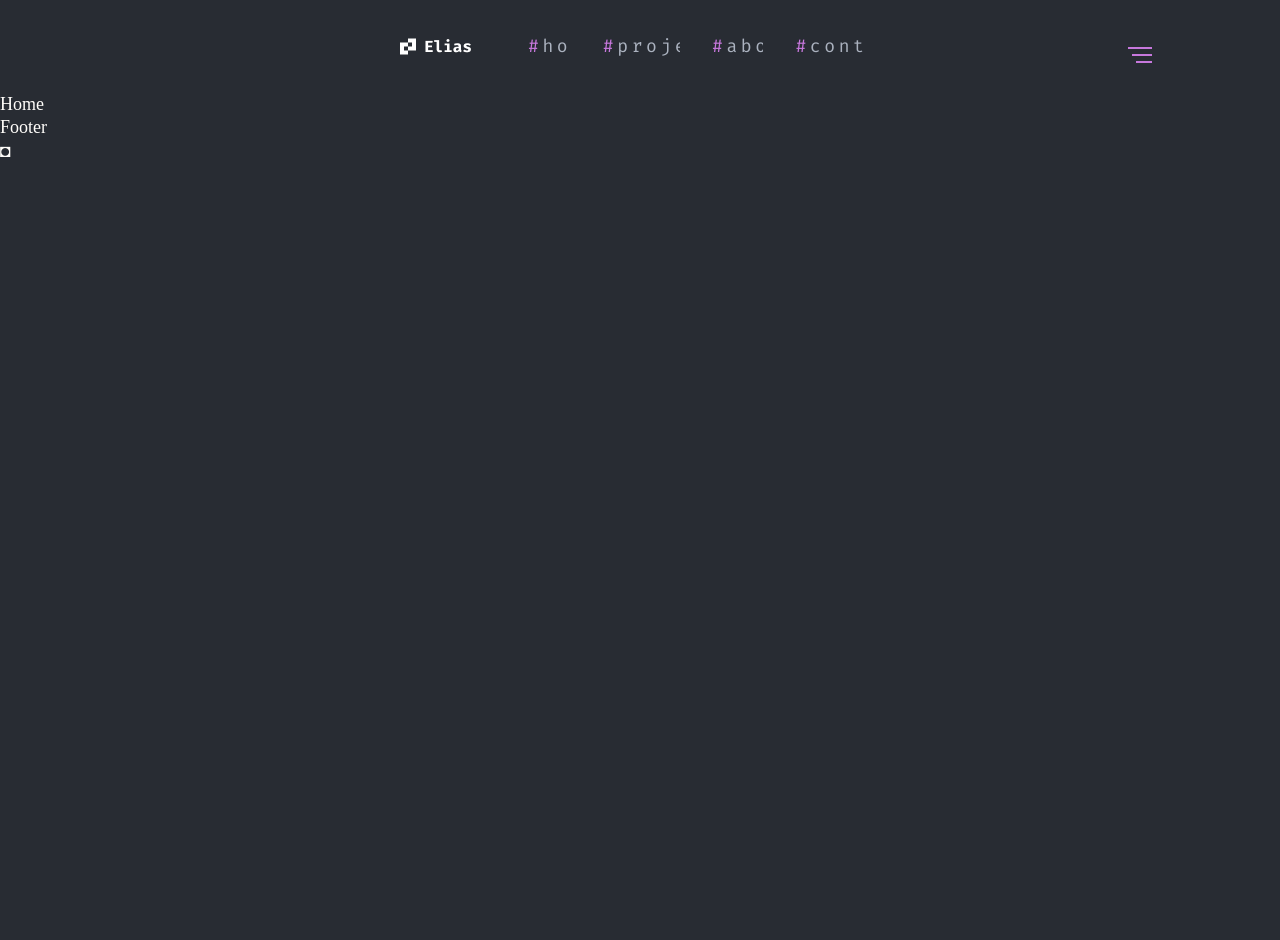
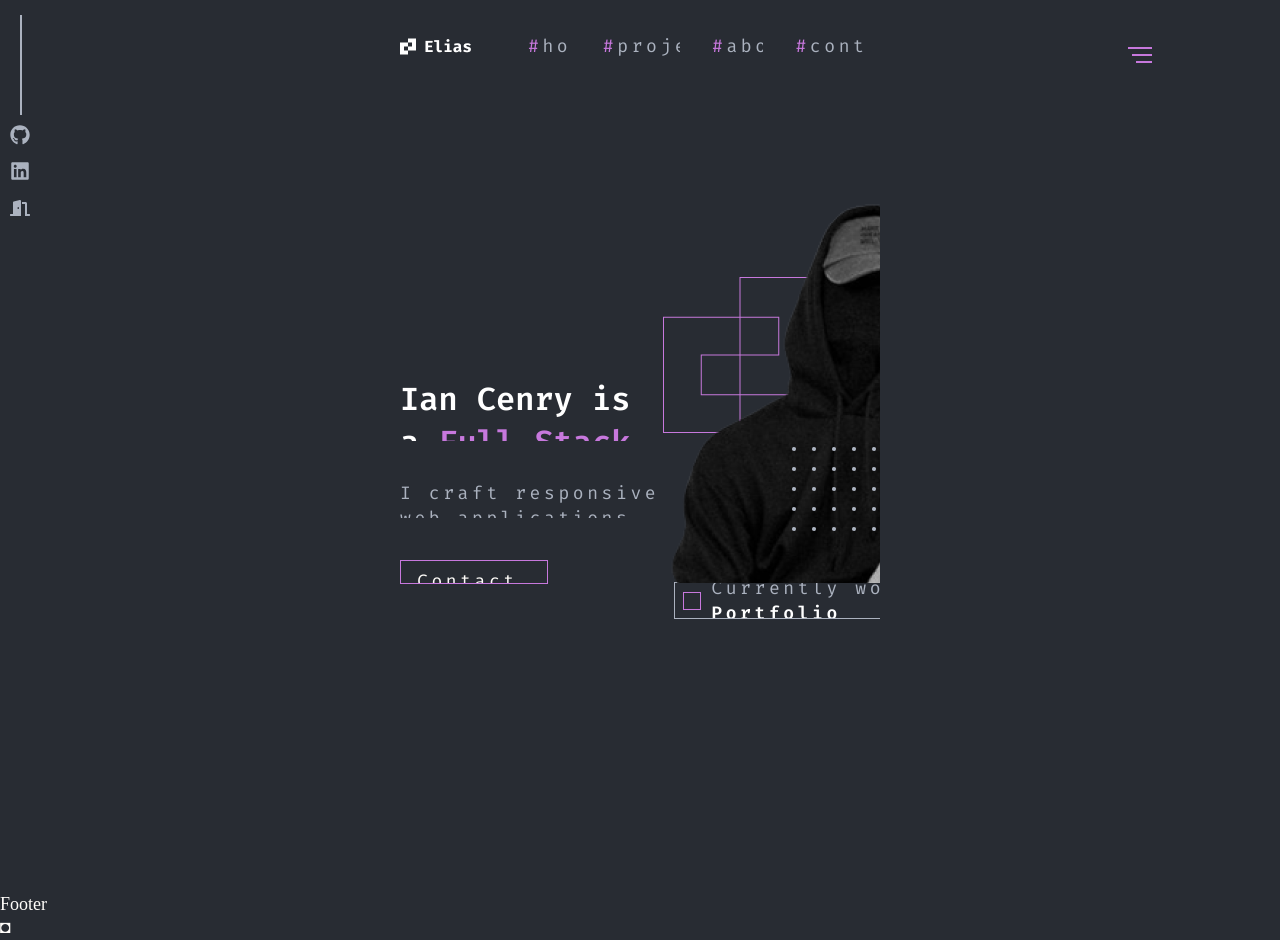
Before and after one commit to iancenry/portfolio2.0, a React (Vite) app: page / in a window 1280 px wide. Before the commit the page ends 800 px from the top, so only its background shows below. Built offline with nearby package versions, Linux system fonts and the light colour scheme.

Commit message:
update Home.jsx

```diff
--- a/src/Pages/Home/Home.jsx
+++ b/src/Pages/Home/Home.jsx
@@ -1,5 +1,58 @@
+import { Link } from 'react-router-dom'
+import './Home.scss'
+import { FaGithub, FaLinkedin, FaDoorOpen } from 'react-icons/fa'
+
 const Home = () => {
-  return <div>Home</div>
+  return (
+    <div className="section hero flex flex-jc-sb">
+      <div className="social-links flex flex-fd-c">
+        <div className="line" />
+        <Link to="https://github.com/iancenry" target="_blank">
+          <FaGithub color="#abb2bf" fontSize={20} />
+        </Link>
+        <Link to="." target="_blank">
+          <FaLinkedin color="#abb2bf" fontSize={20} />
+        </Link>
+        <Link to=".">
+          <FaDoorOpen color="#abb2bf" fontSize={20} />
+        </Link>
+      </div>
+      <div className="hero__info flex flex-fd-c">
+        <h1 className="headtext__firacode">
+          Ian Cenry is a <span>Full-Stack Developer</span> and
+          <span> Software Engineer</span>
+        </h1>
+        <p className="p__firacode">
+          I craft responsive web applications where technologies meet creativity
+          and functionality
+        </p>
+        <Link className="btn p__firacode">Contact me</Link>
+      </div>
+      <div className="hero__image">
+        <img
+          src="/src/assets/images/person-hero.png"
+          alt=""
+          className="hero-person"
+        />
+        <img
+          src="/src/assets/images/hero-pattern.png"
+          alt=""
+          className="hero-pattern"
+        />
+        <img
+          src="/src/assets/images/hero-dots.png"
+          alt=""
+          className="hero-dots"
+        />
+        <div className="current-work flex flex-ai-c ">
+          <div className="current-work__mini-square" />
+          <p className="p__firacode">
+            Currently working on <b style={{ color: '#fff' }}>Portfolio</b>
+          </p>
+        </div>
+      </div>
+    </div>
+  )
 }
 
 export default Home
--- a/src/Pages/Home/Home.scss
+++ b/src/Pages/Home/Home.scss
@@ -0,0 +1,64 @@
+.hero {
+  .social-links {
+    position: absolute;
+    z-index: 4;
+    top: 15px;
+    left: 10px;
+    gap: 10px;
+
+    .line {
+      margin-left: 10px;
+      height: 100px;
+      width: 2px;
+      background: #abb2bf;
+    }
+  }
+
+  &__info {
+    width: 537px;
+    height: 227px;
+    margin-top: 200px;
+  }
+
+  &__image {
+    margin-top: 40px;
+    position: relative;
+
+    .hero-person {
+      z-index: 1;
+    }
+
+    .hero-pattern {
+      position: absolute;
+      left: 4px;
+      top: 80px;
+      z-index: -1;
+    }
+
+    .hero-dots {
+      position: absolute;
+      right: 4px;
+      top: 250px;
+      z-index: 2;
+    }
+
+    .current-work {
+      margin-top: -7px;
+      margin-left: 15px;
+      padding: 8px;
+      width: 402px;
+      height: 37px;
+      background: #282c33;
+      border: 1px solid #abb2bf;
+
+      &__mini-square {
+        width: 1.125rem;
+        height: 1.125rem;
+        flex-shrink: 0;
+        border: 1px solid var(--primary, #c778dd);
+        background: #282c33;
+        margin-right: 0.625rem;
+      }
+    }
+  }
+}
```
